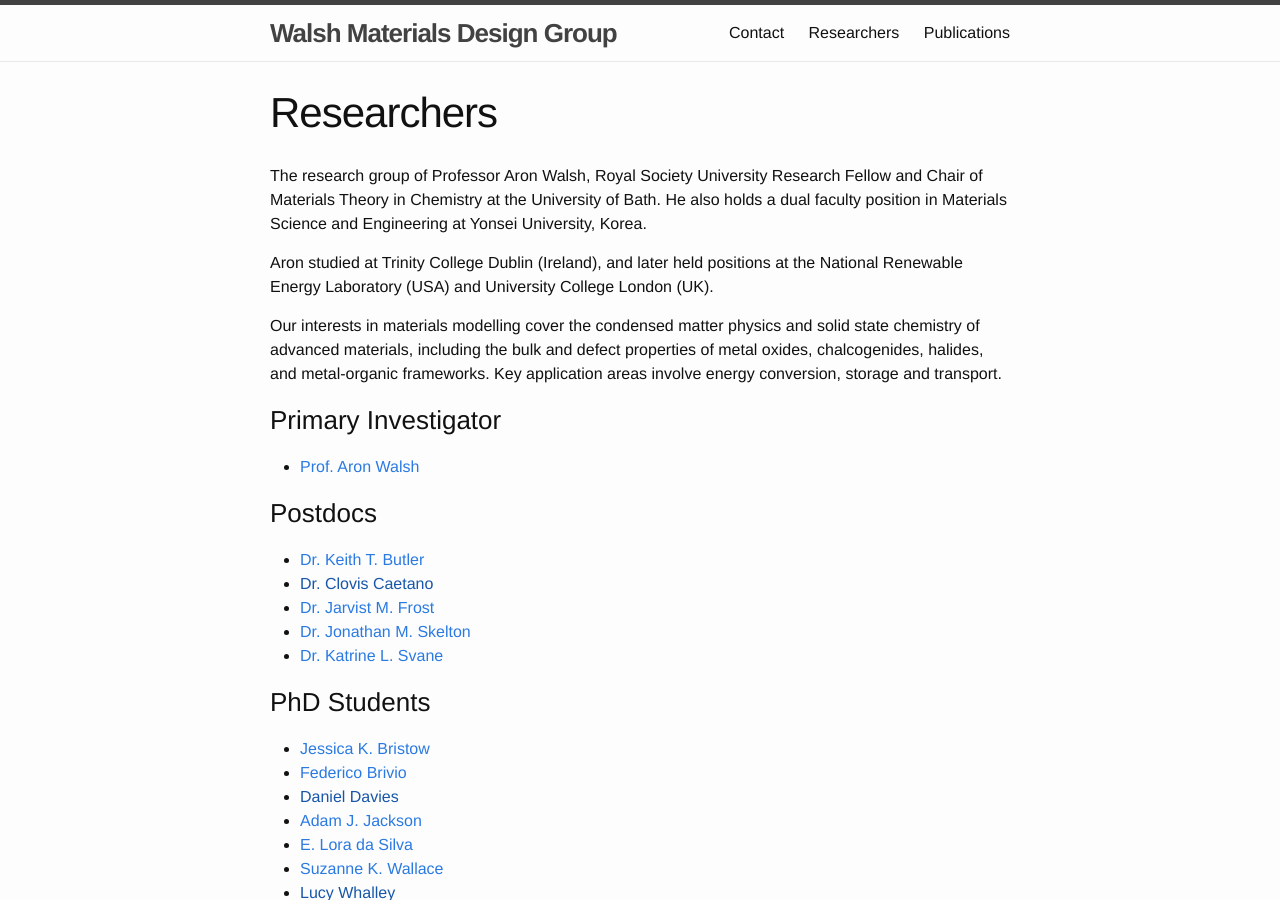
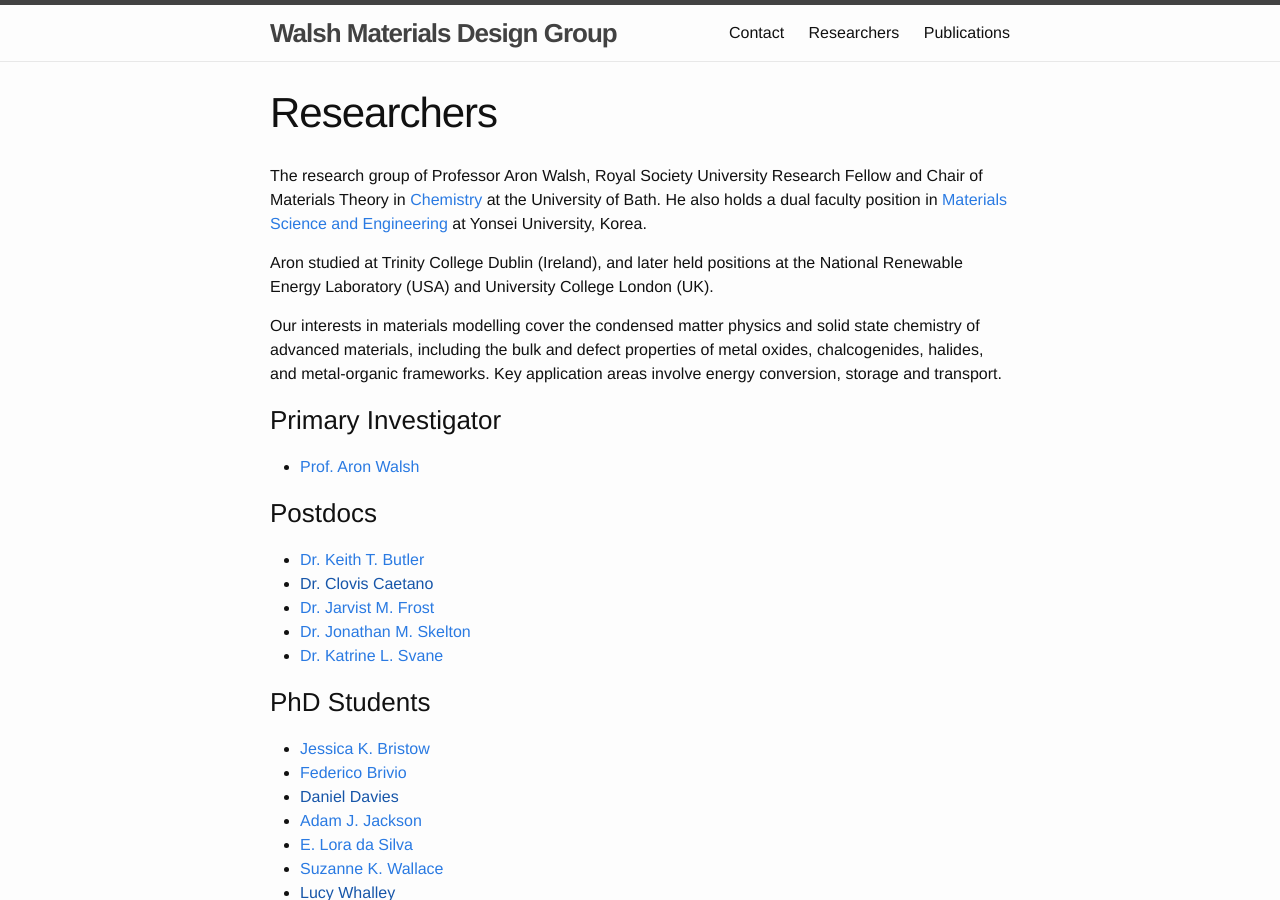
Before and after one commit to WMD-group/WMD-group.github.io, a Jekyll site: the page built from group.md, in a window 1280 px wide and 900 px high. Built offline with Jekyll 4.4.1, drawn with Linux system fonts in a browser that asks for light colours; some of the changed lines change nothing that is shown.

Commit message:
Institution links

```diff
--- a/group.md
+++ b/group.md
@@ -4,8 +4,8 @@ title: Researchers
 permalink: /group/
 ---
 
-The research group of Professor Aron Walsh, Royal Society University Research Fellow and Chair of Materials Theory in Chemistry at the University of Bath.
-He also holds a dual faculty position in Materials Science and Engineering at Yonsei University, Korea.
+The research group of Professor Aron Walsh, Royal Society University Research Fellow and Chair of Materials Theory in [Chemistry](http://www.bath.ac.uk/chemistry/) at the University of Bath.
+He also holds a dual faculty position in [Materials Science and Engineering](http://mse.yonsei.ac.kr/eng/) at Yonsei University, Korea.
 
 Aron studied at Trinity College Dublin (Ireland), and later held positions at the National Renewable Energy Laboratory (USA) and University College London (UK).
 
```
